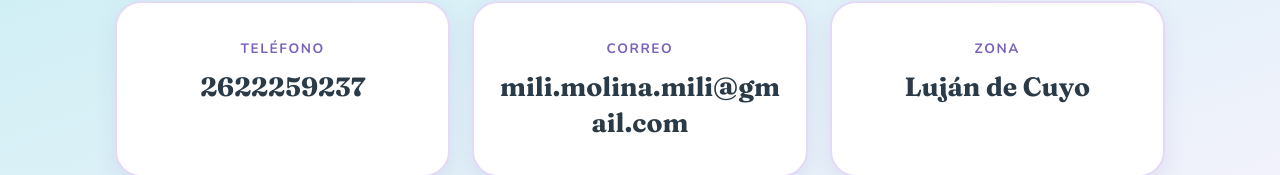
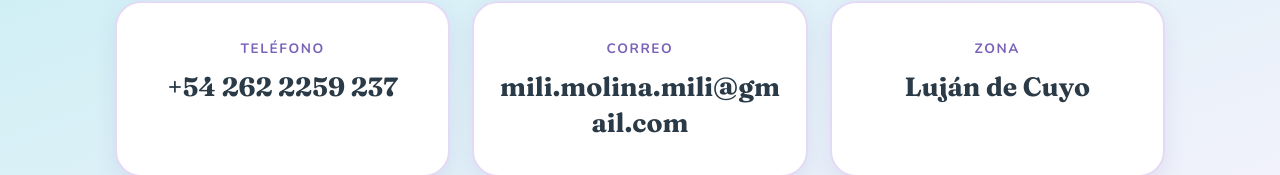
Before and after one commit to JustLordUM/CV_Mili, a plain HTML site: page index.html in a window 1280 px wide. Shown: the part 4024-4199 px from the top of the page. Drawn offline with nearby package versions, Linux system fonts and the light colour scheme.

Commit message:
Update index.html

```diff
--- a/index.html
+++ b/index.html
@@ -86,7 +86,7 @@
   <h2>Hablemos</h2>
   <p>También podés escribirme o llamarme directamente.</p>
   <div class="dgrid">
-    <a class="dcard" href="tel:+542622259237"><small>Teléfono</small><strong>2622259237</strong></a>
+    <a class="dcard" href="tel:+542622259237"><small>Teléfono</small><strong>+54 262 2259 237</strong></a>
     <a class="dcard" href="mailto:mili.molina.mili@gmail.com"><small>Correo</small><strong>mili.molina.mili@gmail.com</strong></a>
     <div class="dcard"><small>Zona</small><strong>Luján de Cuyo</strong></div>
   </div>
```
